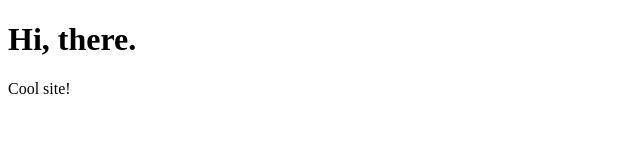
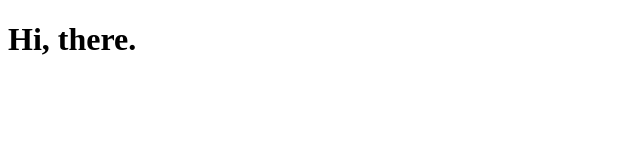
Before and after one commit to MichaelaBickish/hello-world, a plain HTML site: page index.html in a window 1280 px wide. Shown: the full height of the page, 0-640 px from the left. Drawn offline with Linux system fonts and the light colour scheme.

Commit message:
removed p tag

```diff
--- a/index.html
+++ b/index.html
@@ -7,7 +7,7 @@
 
 <body>
     <h1>Hi, there.</h1>
-<p>Cool site!</p>
+
 </body>
 
 </html>
```
